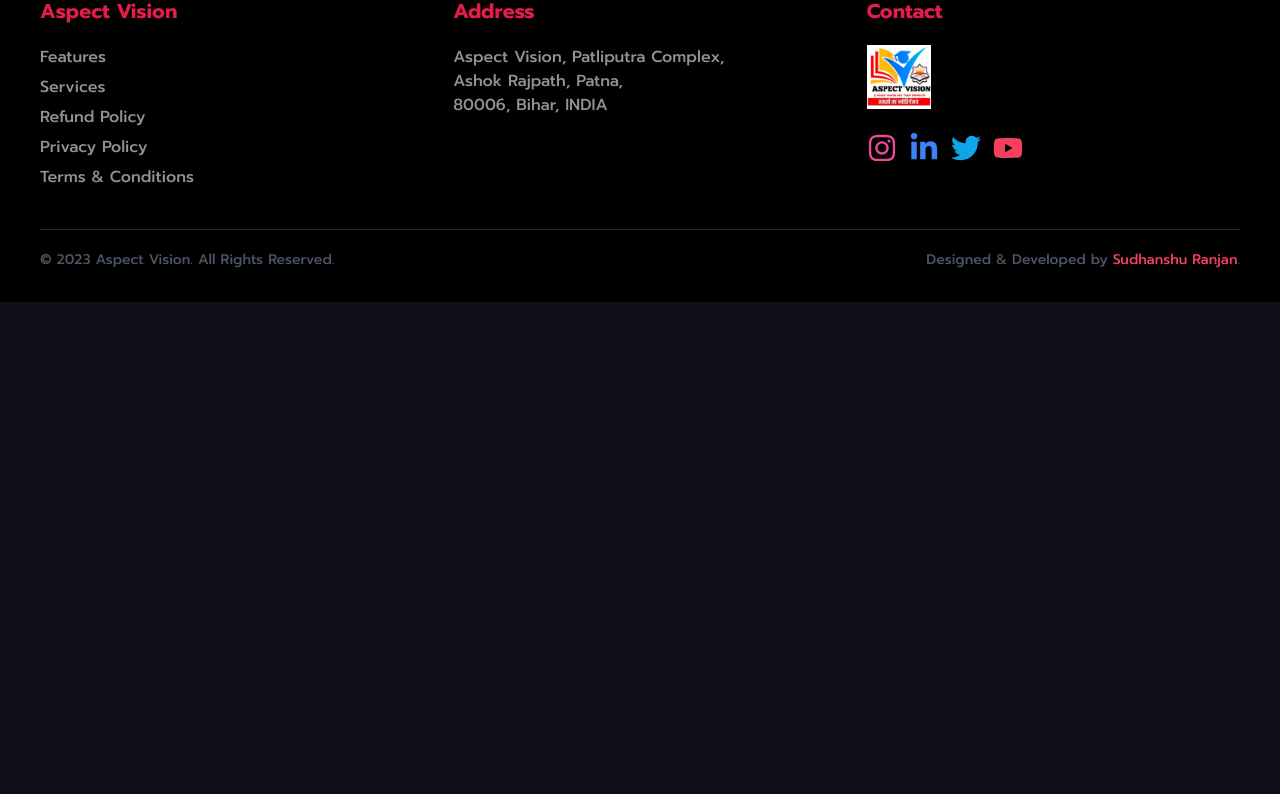
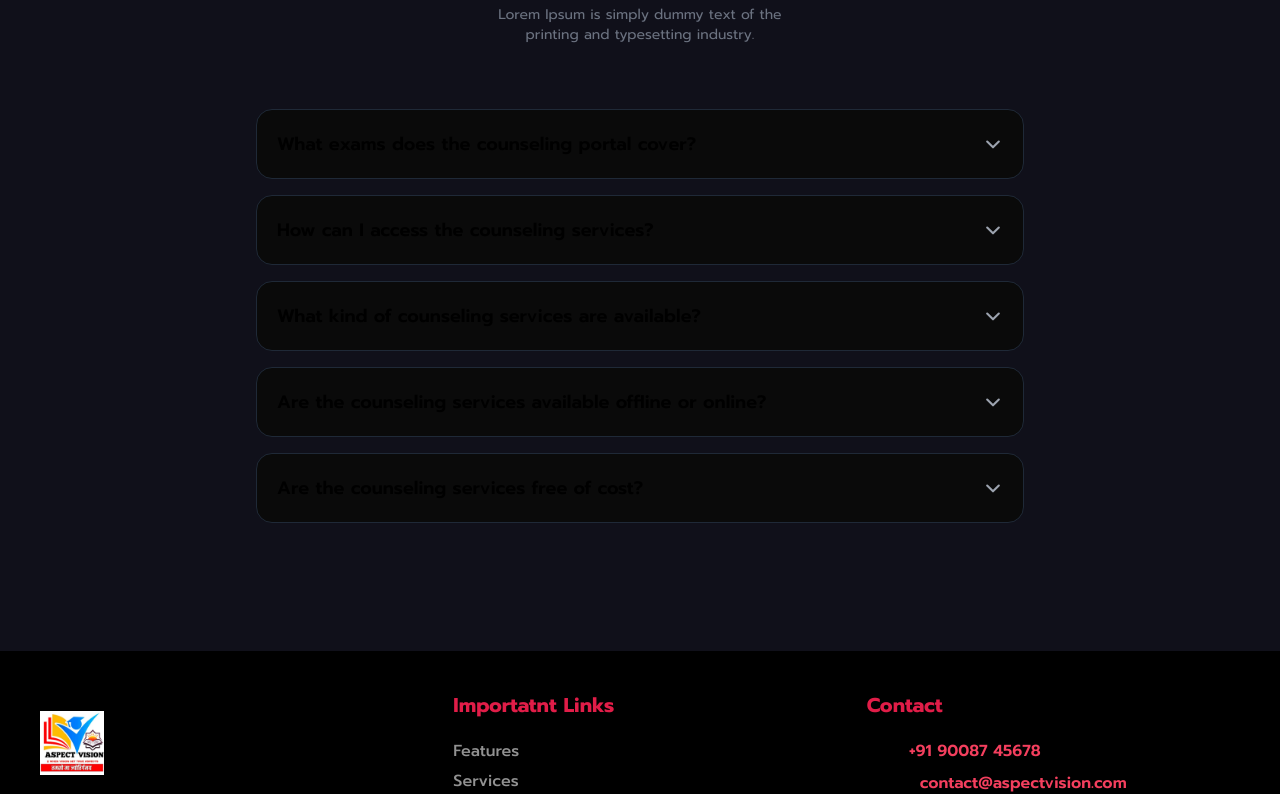
Before and after one commit to SudhansuuRanjan/aspect-vision, a Next.js app in the folder frontend/: page / in a window 1280 px wide. Shown: the part 3532-4326 px from the top of the page. Before the commit the page ends 3834 px from the top, so only its background shows below. Built offline with nearby package versions, Linux system fonts and the light colour scheme.

Commit message:
Added faqs section

```diff
--- a/frontend/src/app/page.tsx
+++ b/frontend/src/app/page.tsx
@@ -4,6 +4,7 @@
 import Highlights from '@/components/Highlights'
 import About from '@/components/About'
 import Services from '@/components/Services'
+import Faq from '@/components/FAQ'
 
 export const metadata = {
   title: 'Aspect Vision | Home',
@@ -17,6 +18,7 @@
       <Highlights/>
       <About/>
       <Services/>
+      <Faq/>
     </Layout>
   )
 }
--- /dev/null
+++ b/frontend/src/components/FAQ.tsx
@@ -0,0 +1,81 @@
+"use client"
+import React, { useState } from 'react'
+import Heading from './Heading'
+
+type faqData = {
+    question: string,
+    answer: string,
+    id: string
+}
+
+const Faq = () => {
+
+    const faqs: faqData[] = [
+        {
+            question: "What exams does the counseling portal cover?",
+            answer: "The counseling portal covers counseling and guidance for various exams including JEE, NEET, CLAT, BCECE, and ICAR exams in India.",
+            id: "1"
+        },
+        {
+            question: "How can I access the counseling services?",
+            answer: "To access the counseling services, you need to register on the portal and create an account. Once you have an account, you can log in and access the counseling resources, schedule counseling sessions, and receive guidance from experienced counselors.",
+            id: "2"
+        },
+        {
+            question: "What kind of counseling services are available?",
+            answer: "The counseling portal provides a range of services such as exam preparation guidance, career counseling, college selection assistance, information on exam patterns and syllabus, tips for effective study techniques, and guidance on filling application forms.",
+            id: "3"
+        },
+        {
+            question: "Are the counseling services available offline or online?",
+            answer: "The counseling services are primarily offered online through the portal. This allows you to access counseling resources and guidance from anywhere at any time. However, there may be some cases where offline counseling sessions or workshops are conducted at designated locations.",
+            id: "4"
+        },
+        {
+            question: "Are the counseling services free of cost?",
+            answer: "The counseling portal offers both free and premium services. Some basic counseling resources and guidance are available for free, while premium services may require a subscription or payment. The details of the pricing and plans can be found on the portal.",
+            id: "5"
+        },
+    ]
+
+
+    return (
+        <div className='pt-20'>
+            <Heading subtitle='ASPECT VISION' title="FAQs" description='Lorem Ipsum is simply dummy text of the printing and typesetting industry.' />
+
+            <div className='flex flex-col items-center justify-center gap-4 my-16'>
+                {
+                    faqs.map((faq) => <FaqCard key={faq.id} data={faq} />)
+                }
+            </div>
+        </div>
+    )
+}
+
+
+const FaqCard = ({ data }: { data: faqData }) => {
+    const [show, setShow] = useState(false);
+    return (
+        <div data-aos="fade-up" className='flex lg:w-[60%] md:w-[80%] w-[92%] transition-all delay-[15ms] ease-in-out  bg-[#0a0a0a] border-gray-800 hover:border-gray-700 border lg:p-5 md:p-5 p-3 rounded-2xl gap-0 flex-col'>
+            <div onClick={() => setShow((show) => !show)} className='flex justify-between items-center cursor-pointer'>
+                <h3 className='font-semibold lg:text-lg md:text-lg text-base pr-5'>
+                    {data.question}
+                </h3>
+                <button className={`transition-all delay-75 ease-in-out ${show && '-rotate-180'}`}>
+                    <svg xmlns="http://www.w3.org/2000/svg" className="h-5 w-5 text-gray-400 hover:text-rose-500" fill="none" viewBox="0 0 24 24" stroke="currentColor">
+                        <path strokeLinecap="round" strokeLinejoin="round" strokeWidth="2.5" d="M19 9l-7 7-7-7" />
+                    </svg>
+                </button>
+            </div>
+            <div className={`overflow-hidden transition-all delay-[15ms] ease-in-out ${show ? 'h-fit mt-4 my-2' : 'h-0'}`}>
+                <p className='text-gray-400 text-sm w-[95%]'>
+                    {
+                        data.answer
+                    }
+                </p>
+            </div>
+        </div>
+    )
+}
+
+export default Faq
--- a/frontend/src/components/Footer.tsx
+++ b/frontend/src/components/Footer.tsx
@@ -8,8 +8,17 @@
   return (
     <footer className='px-10 bg-black pt-10 w-full bottom-0 mt-32'>
       <div className='grid lg:grid-cols-3 grid-cols-1 mb-10 gap-10'>
+
         <div>
-          <h3 className='text-rose-600 font-bold text-xl mb-5'>Aspect Vision</h3>
+          {/* <h3 className='text-rose-600 font-bold text-xl mb-5'>Aspect Vision</h3> */}
+          <img className='h-16 w-16 my-5' src="./images/logo.png" alt="logo" />
+          <p className='text-[#929292] font-medium'>
+            Aspect Vision, Patliputra Complex,<br /> Ashok Rajpath, Patna,<br /> 80006, Bihar, INDIA
+          </p>
+        </div>
+
+        <div>
+          <h3 className='text-rose-600 font-bold text-xl mb-5'>Importatnt Links</h3>
           <div className='flex flex-col gap-1.5'>
             <Link className='text-[#929292] font-medium text-base hover:text-white w-fit' href='/#features'>
               <span>Features</span>
@@ -30,15 +39,9 @@
         </div>
 
         <div>
-          <h3 className='text-rose-600 font-bold text-xl mb-5'>Address</h3>
-          <p className='text-[#929292] font-medium'>
-            Aspect Vision, Patliputra Complex,<br /> Ashok Rajpath, Patna,<br /> 80006, Bihar, INDIA
-          </p>
-        </div>
-
-        <div>
-          <h3 className='text-rose-600 font-bold text-xl mb-5'>Contact</h3>
-          <img className='h-16 w-16 my-5' src="./images/logo.png" alt="logo" />
+          <h3 className='text-rose-600 font-bold text-xl mb-3'>Contact</h3>
+          <p className='pt-2'>Ph : <a style={{ textDecoration: "none" }} href="tel:+919876512345" className='ml-2 font-semibold'><span className='hover:text-rose-400 text-rose-500'>+91 90087 45678</span></a></p>
+          <p className='pt-2'>Mail : <a style={{ textDecoration: "none" }} href="mailto:contact@aspectvision.com" className='ml-2 font-semibold'><span className='hover:text-rose-400 text-rose-500'>contact@aspectvision.com</span></a></p>
           <div className='flex gap-3 items-center mt-6'>
             <a style={{ textDecoration: "none" }} target="_blank" rel="noopener noreferrer" href="https://www.instagram.com/tesla_nitp/" >
               <FaInstagram className='transition ease-in delay-50 text-pink-500 visited:text-pink-500 hover:text-pink-600 hover:scale-[110%]' size={30} />
```
